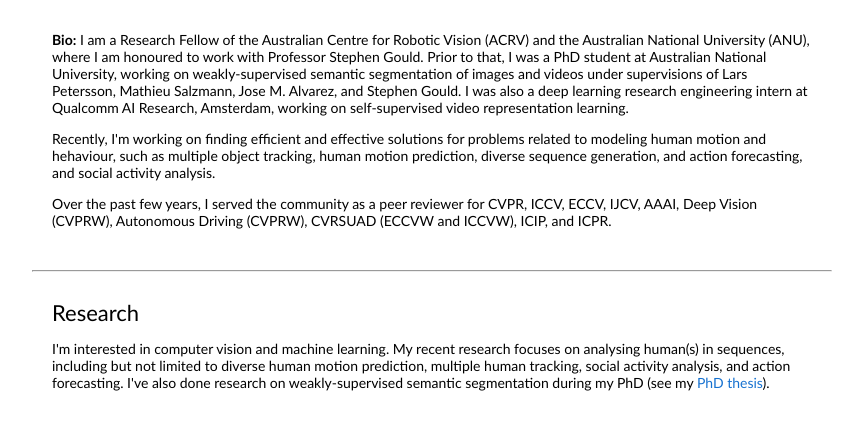
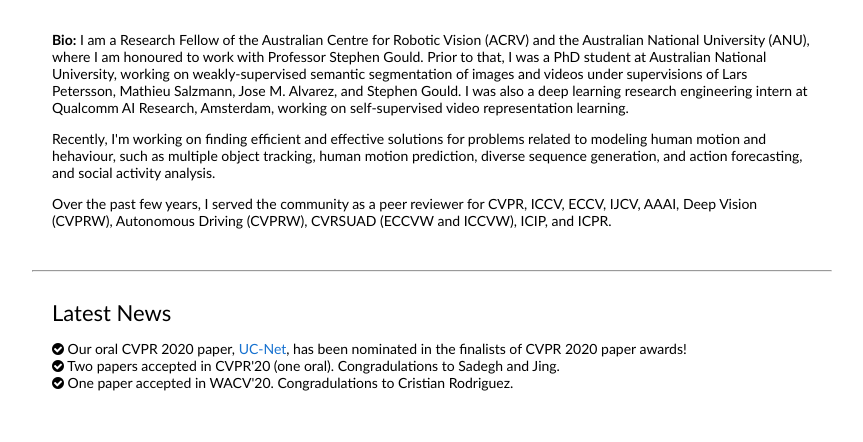
Before and after one commit to fatemeh-slh/fatemeh-slh.github.io, a website: page index.html in a window 1280 px wide. Shown: the part 308-750 px from the top of the page, without its empty margins (208-1071 px from the left). Drawn offline with Linux system fonts and the light colour scheme; some icons are missing.

Commit message:
Update index.html

```diff
--- a/index.html
+++ b/index.html
@@ -96,6 +96,30 @@
 
 <!--          </tr>-->
 <!--          </tbody></table>-->
+
+
+
+
+        <table style="width:100%;border:0px;border-spacing:0px;border-collapse:separate;margin-right:auto;margin-left:auto;"><tbody>
+            <tr>
+            <td style="padding:20px;width:100%;vertical-align:middle">
+              <heading>Latest News</heading>
+              <p>
+              <i class="fa fa-check-circle"></i>
+                Our oral CVPR 2020 paper, <a href="http://openaccess.thecvf.com/content_CVPR_2020/html/Zhang_UC-Net_Uncertainty_Inspired_RGB-D_Saliency_Detection_via_Conditional_Variational_Autoencoders_CVPR_2020_paper.html">UC-Net</a>, has been nominated in the finalists of CVPR 2020 paper awards!
+                <br>
+              <i class="fa fa-check-circle"></i>
+                Two papers accepted in CVPR'20 (one oral). Congradulations to Sadegh and Jing.
+                <br>
+              <i class="fa fa-check-circle"></i>
+                One paper accepted in WACV'20. Congradulations to Cristian Rodriguez.
+              </p>
+            </td>
+          </tr>
+        </tbody></table>
+
+
+
 
         <table style="width:100%;border:0px;border-spacing:0px;border-collapse:separate;margin-right:auto;margin-left:auto;"><tbody>
             <tr>
```
